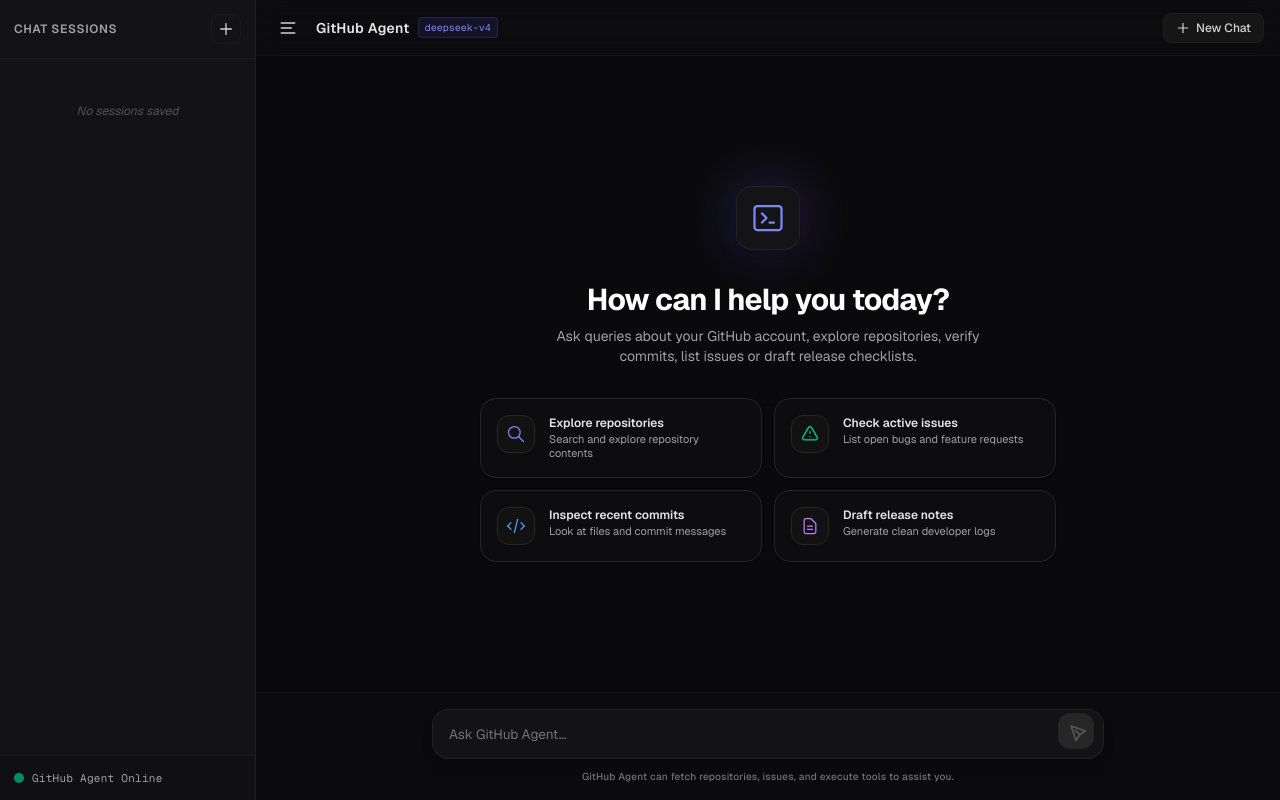
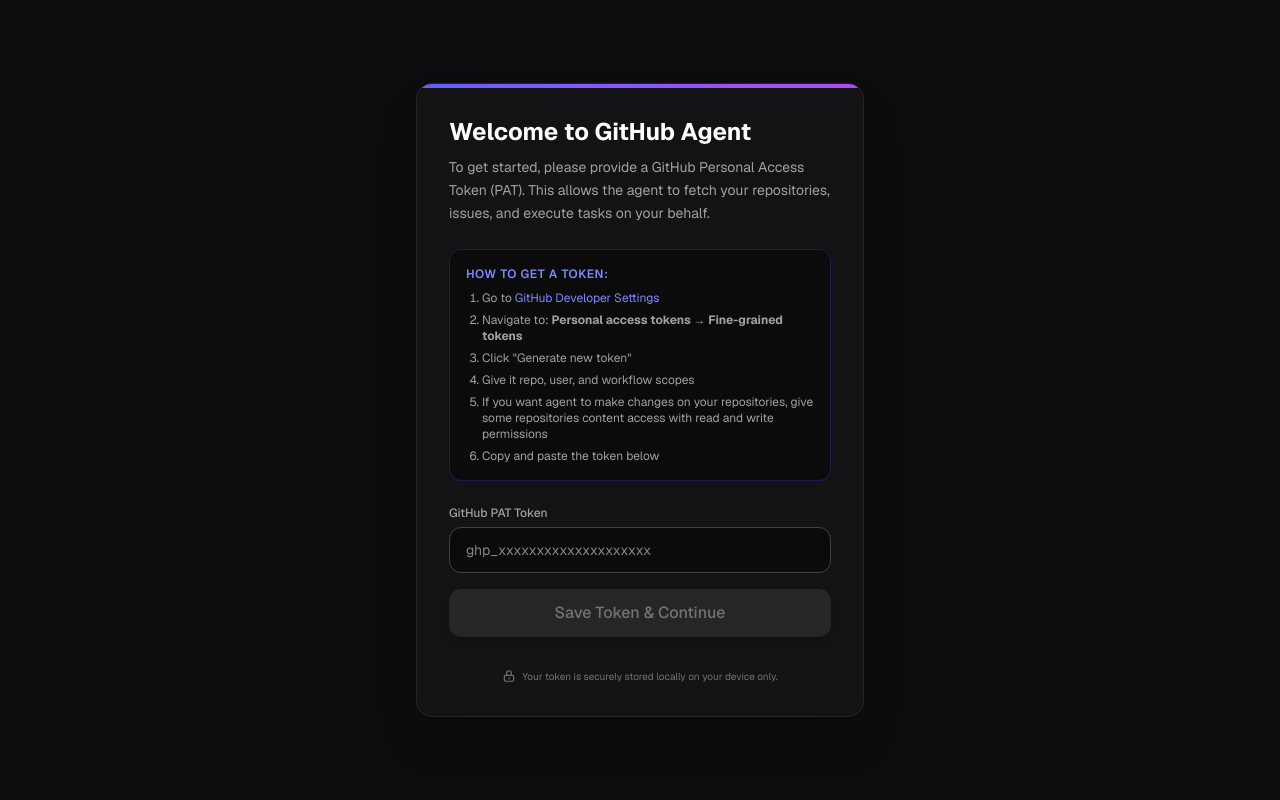
Before and after one commit to mr-mods-yg/git-agent, a Next.js app: page / in a window 1280 px wide. Built offline with nearby package versions, Linux system fonts and the light colour scheme.

Commit message:
made the github pat token stored locally

```diff
--- a/src/app/layout.tsx
+++ b/src/app/layout.tsx
@@ -13,7 +13,7 @@
 });
 
 export const metadata: Metadata = {
-  title: "Gi",
+  title: "GitAgent",
   description: "Your Personal AI GitHub Assistant",
 };
 
--- a/src/app/page.tsx
+++ b/src/app/page.tsx
@@ -2,7 +2,7 @@
 
 import { useChat } from '@ai-sdk/react';
 import { DefaultChatTransport, isToolUIPart } from 'ai';
-import { useState, useEffect, useRef, useMemo, memo } from 'react';
+import { useState, useEffect, useRef, useMemo, memo, useCallback } from 'react';
 import ReactMarkdown from 'react-markdown';
 import remarkGfm from 'remark-gfm';
 
@@ -60,16 +60,30 @@
 export default function Page() {
   const [sessions, setSessions] = useState<ChatSession[]>([]);
   const [activeSessionId, setActiveSessionId] = useState<string>('');
-  const [sidebarOpen, setSidebarOpen] = useState(true);
+  const [sidebarOpen, setSidebarOpen] = useState(false); // Mobile default closed
   const [mounted, setMounted] = useState(false);
   const [input, setInput] = useState('');
 
+  // PAT Token State
+  const [patToken, setPatToken] = useState<string>('');
+  const [isSettingsOpen, setIsSettingsOpen] = useState(false);
+  const [tempToken, setTempToken] = useState('');
+
+  const patTokenRef = useRef(patToken);
+  useEffect(() => {
+    patTokenRef.current = patToken;
+  }, [patToken]);
+
   const transport = useMemo(() => new DefaultChatTransport({
     api: '/api/chat',
+    headers: () => ({
+      'x-github-token': patTokenRef.current
+    })
   }), []);
 
   const { messages, sendMessage, status, setMessages } = useChat({
     transport,
+    experimental_throttle: 60, // Throttle updates to at most once per 60ms to eliminate UI lag during active streaming
   });
 
   const messagesEndRef = useRef<HTMLDivElement>(null);
@@ -80,6 +94,14 @@
   // Initialize and load sessions from localStorage on client-side mount
   useEffect(() => {
     setMounted(true);
+
+    // Load PAT
+    const storedPat = localStorage.getItem('github-agent:pat');
+    if (storedPat) {
+      setPatToken(storedPat);
+      setTempToken(storedPat);
+    }
+
     const stored = localStorage.getItem('github-agent:sessions');
     if (stored) {
       try {
@@ -104,7 +126,8 @@
 
   // Save sessions to localStorage whenever messages or activeSessionId changes (debounced)
   useEffect(() => {
-    if (!mounted || !activeSessionId) return;
+    // Avoid saving to localStorage or updating sessions list while the agent is streaming
+    if (!mounted || !activeSessionId || status === 'streaming') return;
 
     const currentMessagesStr = JSON.stringify(messages);
     if (currentMessagesStr === lastSavedStrRef.current) return;
@@ -143,28 +166,26 @@
         localStorage.setItem('github-agent:sessions', JSON.stringify(newSessions));
         return newSessions;
       });
-    }, 500); // 500ms debounce to prevent React update limits during streaming
+    }, 500); // 500ms debounce
 
     return () => clearTimeout(timerId);
-  }, [messages, activeSessionId, mounted]);
+  }, [messages, activeSessionId, mounted, status]);
 
   // Scroll to bottom on messages change
   useEffect(() => {
-    // Only auto-scroll if the user is already near the bottom
-    if (scrollContainerRef.current) {
-      const { scrollTop, scrollHeight, clientHeight } = scrollContainerRef.current;
+    const container = scrollContainerRef.current;
+    if (container) {
+      const { scrollTop, scrollHeight, clientHeight } = container;
+      // Scroll if the user is already near the bottom, or if we just finished streaming
       const isNearBottom = scrollHeight - scrollTop - clientHeight < 150;
 
       if (isNearBottom || status !== 'streaming') {
-        messagesEndRef.current?.scrollIntoView({ behavior: 'auto' });
+        container.scrollTop = container.scrollHeight;
       }
-    } else {
-      // Fallback
-      messagesEndRef.current?.scrollIntoView({ behavior: 'auto' });
     }
   }, [messages, status]);
 
-  const handleNewChat = () => {
+  const handleNewChat = useCallback(() => {
     const newId = Date.now().toString();
     setActiveSessionId(newId);
     setMessages([]);
@@ -173,9 +194,9 @@
     if (textareaRef.current) {
       textareaRef.current.style.height = 'auto';
     }
-  };
+  }, [setMessages]);
 
-  const handleSelectSession = (session: ChatSession) => {
+  const handleSelectSession = useCallback((session: ChatSession) => {
     setActiveSessionId(session.id);
     setMessages(session.messages);
     lastSavedStrRef.current = JSON.stringify(session.messages);
@@ -183,13 +204,13 @@
     if (textareaRef.current) {
       textareaRef.current.style.height = 'auto';
     }
-  };
+  }, [setMessages]);
 
-  const handleDeleteSession = (id: string, e: React.MouseEvent) => {
+  const handleDeleteSession = useCallback((id: string, e: React.MouseEvent) => {
     e.stopPropagation();
 
-    const updated = sessions.filter(s => s.id !== id);
-    setSessions(updated);
+    setSessions(prev => {
+      const updated = prev.filter(s => s.id !== id);
       localStorage.setItem('github-agent:sessions', JSON.stringify(updated));
 
       if (activeSessionId === id) {
@@ -204,7 +225,9 @@
           lastSavedStrRef.current = '[]';
         }
       }
-  };
+      return updated;
+    });
+  }, [activeSessionId, setMessages]);
 
   const handleSubmit = (e?: React.FormEvent) => {
     e?.preventDefault();
@@ -236,49 +259,24 @@
     }
   };
 
-  if (!mounted) {
+  const handleSaveToken = () => {
+    const token = tempToken.trim();
+    if (token) {
+      setPatToken(token);
+      localStorage.setItem('github-agent:pat', token);
+      setIsSettingsOpen(false);
+    }
+  };
+
+  const sessionsList = useMemo(() => {
+    if (sessions.length === 0) {
       return (
-      <div className="flex h-screen w-screen items-center justify-center bg-[#0b0b0c] text-neutral-400">
-        <svg className="animate-spin h-6 w-6 text-indigo-500" viewBox="0 0 24 24" fill="none">
-          <circle className="opacity-25" cx="12" cy="12" r="10" stroke="currentColor" strokeWidth="4" />
-          <path className="opacity-75" fill="currentColor" d="M4 12a8 8 0 018-8V0C5.373 0 0 5.373 0 12h4zm2 5.291A7.962 7.962 0 014 12H0c0 3.042 1.135 5.824 3 7.938l3-2.647z" />
-        </svg>
+        <div className="text-center py-8 text-neutral-600 text-xs italic">
+          No sessions saved
         </div>
       );
     }
-
-  return (
-    <div className="flex h-screen w-screen bg-[#0d0d0f] text-neutral-100 font-sans antialiased overflow-hidden">
-      {/* Sidebar */}
-      <div
-        className={`${
-          sidebarOpen ? 'w-64 border-r border-neutral-800/60' : 'w-0'
-        } bg-[#131315] flex flex-col transition-all duration-300 ease-in-out overflow-hidden relative z-20 h-full`}
-      >
-        {/* Sidebar Header */}
-        <div className="p-3.5 flex items-center justify-between border-b border-neutral-800/40">
-          <span className="text-xs font-semibold tracking-wider text-neutral-400 uppercase select-none">
-            Chat Sessions
-          </span>
-          <button
-            onClick={handleNewChat}
-            title="New Chat"
-            className="p-1.5 rounded-lg hover:bg-neutral-800/70 text-neutral-300 hover:text-white transition-all scale-100 hover:scale-105 active:scale-95 border border-neutral-800/40"
-          >
-            <svg className="w-4 h-4" fill="none" viewBox="0 0 24 24" stroke="currentColor" strokeWidth={2}>
-              <path strokeLinecap="round" strokeLinejoin="round" d="M12 4v16m8-8H4" />
-            </svg>
-          </button>
-        </div>
-
-        {/* Sessions list */}
-        <div className="flex-1 overflow-y-auto px-2 py-3 space-y-1 scrollbar-thin">
-          {sessions.length === 0 ? (
-            <div className="text-center py-8 text-neutral-600 text-xs italic">
-              No sessions saved
-            </div>
-          ) : (
-            sessions.map(s => {
+    return sessions.map(s => {
       const isActive = s.id === activeSessionId;
       return (
         <div
@@ -307,18 +305,168 @@
           </button>
         </div>
       );
-            })
-          )}
+    });
+  }, [sessions, activeSessionId, handleSelectSession, handleDeleteSession]);
+
+  if (!mounted) {
+    return (
+      <div className="flex h-screen w-screen items-center justify-center bg-[#0b0b0c] text-neutral-400">
+        <svg className="animate-spin h-6 w-6 text-indigo-500" viewBox="0 0 24 24" fill="none">
+          <circle className="opacity-25" cx="12" cy="12" r="10" stroke="currentColor" strokeWidth="4" />
+          <path className="opacity-75" fill="currentColor" d="M4 12a8 8 0 018-8V0C5.373 0 0 5.373 0 12h4zm2 5.291A7.962 7.962 0 014 12H0c0 3.042 1.135 5.824 3 7.938l3-2.647z" />
+        </svg>
+      </div>
+    );
+  }
+
+  // Token Setup / Missing Screen
+  if (!patToken) {
+    return (
+      <div className="flex h-screen w-screen items-center justify-center bg-[#0d0d0f] text-neutral-200 font-sans p-6">
+        <div className="max-w-md w-full bg-[#131315] border border-neutral-800 rounded-2xl p-8 shadow-2xl relative overflow-hidden">
+          <div className="absolute top-0 left-0 w-full h-1 bg-gradient-to-r from-indigo-500 to-purple-500"></div>
+          <h1 className="text-2xl font-bold text-white mb-2">Welcome to GitHub Agent</h1>
+          <p className="text-sm text-neutral-400 mb-6 leading-relaxed">
+            To get started, please provide a GitHub Personal Access Token (PAT). This allows the agent to fetch your repositories, issues, and execute tasks on your behalf.
+          </p>
+
+          <div className="bg-[#0b0b0c] border border-indigo-900/50 p-4 rounded-xl mb-6">
+            <h3 className="text-xs font-semibold text-indigo-400 mb-2 uppercase tracking-wider">How to get a token:</h3>
+            <ol className="list-decimal pl-4 text-xs text-neutral-400 space-y-1.5">
+              <li>Go to <a href="https://github.com/settings/personal-access-tokens" target="_blank" rel="noopener noreferrer" className="text-indigo-400 hover:underline">GitHub Developer Settings</a></li>
+              <li>Navigate to: <strong>Personal access tokens &rarr; Fine-grained tokens</strong></li>
+              <li>Click "Generate new token"</li>
+              <li>Give it repo, user, and workflow scopes</li>
+              <li>If you want agent to make changes on your repositories, give some repositories content access with read and write permissions</li>
+              <li>Copy and paste the token below</li>
+            </ol>
           </div>
 
-        {/* Sidebar Footer */}
-        <div className="p-3.5 border-t border-neutral-800/40 bg-[#101012]">
-          <div className="flex items-center gap-2">
-            <div className="w-2.5 h-2.5 rounded-full bg-emerald-500 animate-pulse"></div>
-            <span className="text-[11px] text-neutral-400 font-mono tracking-wide">
-              GitHub Agent Online
+          <div className="space-y-4">
+            <div>
+              <label className="block text-xs font-medium text-neutral-400 mb-1.5">GitHub PAT Token</label>
+              <input
+                type="password"
+                value={tempToken}
+                onChange={e => setTempToken(e.target.value)}
+                placeholder="ghp_xxxxxxxxxxxxxxxxxxxx"
+                className="w-full bg-[#0b0b0c] border border-neutral-700 text-sm text-white rounded-xl px-4 py-3 focus:outline-none focus:border-indigo-500 focus:ring-1 focus:ring-indigo-500/50 transition-all"
+              />
+            </div>
+
+            <button
+              onClick={handleSaveToken}
+              disabled={!tempToken.trim()}
+              className="w-full bg-indigo-600 hover:bg-indigo-500 disabled:bg-neutral-800 disabled:text-neutral-500 text-white font-medium py-3 rounded-xl transition-all shadow-md active:scale-[0.98]"
+            >
+              Save Token & Continue
+            </button>
+
+            <p className="text-[10px] text-center text-neutral-500 flex items-center justify-center gap-1.5 mt-4">
+              <svg className="w-3.5 h-3.5" fill="none" viewBox="0 0 24 24" stroke="currentColor" strokeWidth={2}>
+                <path strokeLinecap="round" strokeLinejoin="round" d="M12 15v2m-6 4h12a2 2 0 002-2v-6a2 2 0 00-2-2H6a2 2 0 00-2 2v6a2 2 0 002 2zm10-10V7a4 4 0 00-8 0v4h8z" />
+              </svg>
+              Your token is securely stored locally on your device only.
+            </p>
+          </div>
+        </div>
+      </div>
+    );
+  }
+
+  return (
+    <div className="flex h-screen w-screen bg-[#0d0d0f] text-neutral-100 font-sans antialiased overflow-hidden">
+      {/* Settings Modal */}
+      {isSettingsOpen && (
+        <div className="fixed inset-0 z-50 flex items-center justify-center bg-black/60 backdrop-blur-sm p-4">
+          <div className="bg-[#131315] border border-neutral-800 w-full max-w-md rounded-2xl p-6 shadow-2xl">
+            <h2 className="text-xl font-bold text-white mb-4">Settings</h2>
+            <div className="mb-6">
+              <label className="block text-xs font-medium text-neutral-400 mb-1.5">Update GitHub PAT Token</label>
+              <input
+                type="password"
+                value={tempToken}
+                onChange={e => setTempToken(e.target.value)}
+                placeholder="ghp_xxxxxxxxxxxxxxxxxxxx"
+                className="w-full bg-[#0b0b0c] border border-neutral-700 text-sm text-white rounded-xl px-4 py-3 focus:outline-none focus:border-indigo-500"
+              />
+            </div>
+            <div className="flex justify-end gap-3">
+              <button
+                onClick={() => { setIsSettingsOpen(false); setTempToken(patToken); }}
+                className="px-4 py-2 rounded-xl text-sm font-medium text-neutral-400 hover:text-white hover:bg-neutral-800 transition-all"
+              >
+                Cancel
+              </button>
+              <button
+                onClick={handleSaveToken}
+                className="px-4 py-2 rounded-xl text-sm font-medium bg-indigo-600 hover:bg-indigo-500 text-white transition-all shadow-md"
+              >
+                Save
+              </button>
+            </div>
+          </div>
+        </div>
+      )}
+
+      {/* Sidebar Overlay (Mobile) */}
+      {sidebarOpen && (
+        <div
+          className="fixed inset-0 bg-black/40 z-20 md:hidden backdrop-blur-sm"
+          onClick={() => setSidebarOpen(false)}
+        />
+      )}
+
+      {/* Sidebar */}
+      <div
+        className={`${
+          sidebarOpen ? 'translate-x-0' : '-translate-x-full md:translate-x-0'
+        } ${
+          sidebarOpen ? 'w-64' : 'w-0 md:w-64'
+        } absolute md:relative border-r border-neutral-800/60 bg-[#131315] flex flex-col transition-all duration-300 ease-in-out overflow-hidden z-30 h-full shrink-0`}
+      >
+        {/* Sidebar Header */}
+        <div className="p-3.5 flex items-center justify-between border-b border-neutral-800/40">
+          <span className="text-xs font-semibold tracking-wider text-neutral-400 uppercase select-none">
+            Chat Sessions
+          </span>
+          <button
+            onClick={handleNewChat}
+            title="New Chat"
+            className="p-1.5 rounded-lg hover:bg-neutral-800/70 text-neutral-300 hover:text-white transition-all scale-100 hover:scale-105 active:scale-95 border border-neutral-800/40"
+          >
+            <svg className="w-4 h-4" fill="none" viewBox="0 0 24 24" stroke="currentColor" strokeWidth={2}>
+              <path strokeLinecap="round" strokeLinejoin="round" d="M12 4v16m8-8H4" />
+            </svg>
+          </button>
+        </div>
+
+        {/* Sessions list */}
+        <div className="flex-1 overflow-y-auto px-2 py-3 space-y-1 scrollbar-thin">
+          {sessionsList}
+        </div>
+
+        {/* Sidebar Footer (Settings) */}
+        <div className="p-3 border-t border-neutral-800/40 bg-[#101012]">
+          <button
+            onClick={() => setIsSettingsOpen(true)}
+            className="w-full flex items-center justify-between px-3 py-2 rounded-lg hover:bg-neutral-800/60 transition-colors group"
+          >
+            <div className="flex items-center gap-2.5">
+              <div className="w-6 h-6 rounded-md bg-neutral-800 border border-neutral-700 flex items-center justify-center text-neutral-400 group-hover:text-indigo-400 transition-colors">
+                <svg className="w-3.5 h-3.5" fill="none" viewBox="0 0 24 24" stroke="currentColor" strokeWidth={2}>
+                  <path strokeLinecap="round" strokeLinejoin="round" d="M10.325 4.317c.426-1.756 2.924-1.756 3.35 0a1.724 1.724 0 002.573 1.066c1.543-.94 3.31.826 2.37 2.37a1.724 1.724 0 001.065 2.572c1.756.426 1.756 2.924 0 3.35a1.724 1.724 0 00-1.066 2.573c.94 1.543-.826 3.31-2.37 2.37a1.724 1.724 0 00-2.572 1.065c-.426 1.756-2.924 1.756-3.35 0a1.724 1.724 0 00-2.573-1.066c-1.543.94-3.31-.826-2.37-2.37a1.724 1.724 0 00-1.065-2.572c-1.756-.426-1.756-2.924 0-3.35a1.724 1.724 0 001.066-2.573c-.94-1.543.826-3.31 2.37-2.37.996.608 2.296.07 2.572-1.065z" />
+                  <path strokeLinecap="round" strokeLinejoin="round" d="M15 12a3 3 0 11-6 0 3 3 0 016 0z" />
+                </svg>
+              </div>
+              <span className="text-[12px] font-medium text-neutral-300 group-hover:text-white transition-colors">
+                Settings
               </span>
             </div>
+            <svg className="w-3.5 h-3.5 text-neutral-600 group-hover:text-neutral-400" fill="none" viewBox="0 0 24 24" stroke="currentColor" strokeWidth={2}>
+              <path strokeLinecap="round" strokeLinejoin="round" d="M9 5l7 7-7 7" />
+            </svg>
+          </button>
         </div>
       </div>
 
@@ -329,8 +477,16 @@
           <div className="flex items-center gap-3">
             <button
               onClick={() => setSidebarOpen(!sidebarOpen)}
+              className="p-1.5 rounded-lg hover:bg-neutral-800 text-neutral-300 hover:text-white transition-colors md:hidden"
+            >
+              <svg className="w-5 h-5" fill="none" viewBox="0 0 24 24" stroke="currentColor" strokeWidth={2}>
+                <path strokeLinecap="round" strokeLinejoin="round" d="M4 6h16M4 12h16M4 18h16" />
+              </svg>
+            </button>
+            <button
+              onClick={() => setSidebarOpen(!sidebarOpen)}
               title={sidebarOpen ? "Collapse Sidebar" : "Expand Sidebar"}
-              className="p-1.5 rounded-lg hover:bg-neutral-800 text-neutral-300 hover:text-white transition-colors"
+              className="hidden md:block p-1.5 rounded-lg hover:bg-neutral-800 text-neutral-300 hover:text-white transition-colors"
             >
               <svg className="w-5 h-5" fill="none" viewBox="0 0 24 24" stroke="currentColor" strokeWidth={2}>
                 <path strokeLinecap="round" strokeLinejoin="round" d="M4 6h16M4 12h12M4 18h16" />
--- a/src/lib/config.ts
+++ b/src/lib/config.ts
@@ -13,6 +13,6 @@
 
 export const config = {
   port: Number(process.env.PORT ?? 3000),
-  githubToken: required("GITHUB_TOKEN"),
+  githubToken: process.env.GITHUB_TOKEN || "",
   deepseekAPIKey: required("DEEPSEEK_API_KEY")
 } as const;
```
Also changed, not shown: src/app/api/chat/route.ts (+8 -1 lines), src/lib/agent.ts (+5 -4 lines), src/lib/tools.ts (+7 -2 lines). Lines whose indentation alone changed are shown as unchanged.
